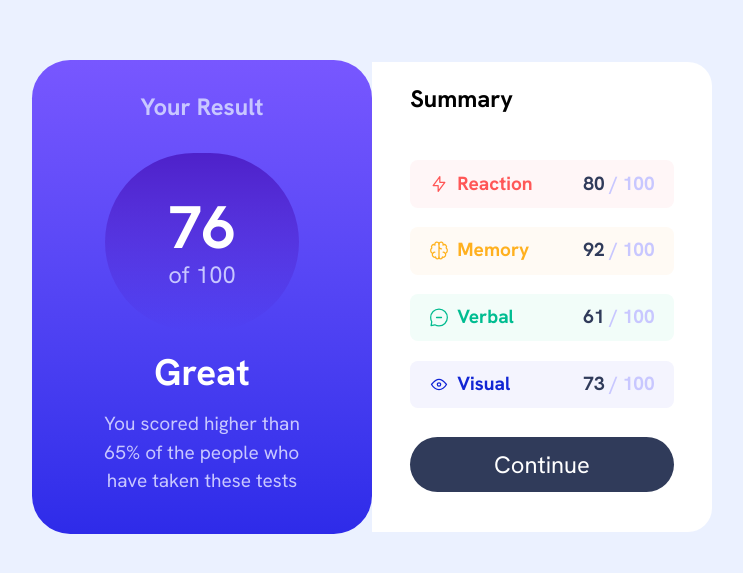
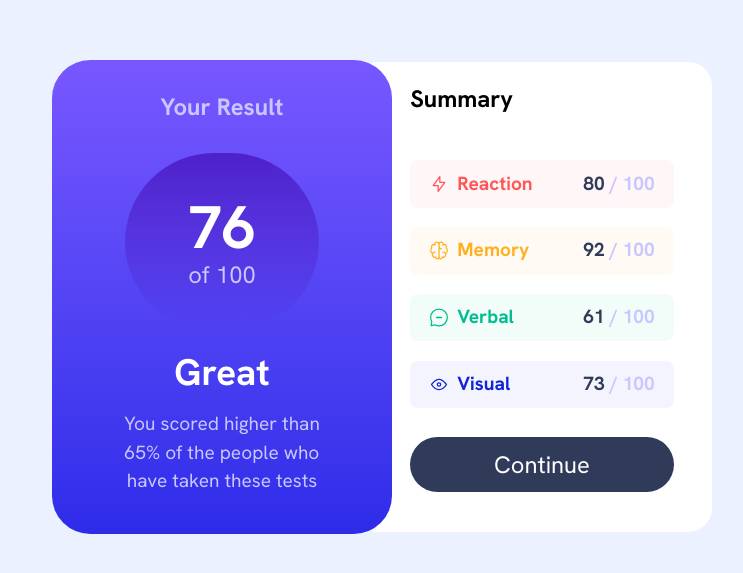
Before and after one commit to zesciati/result-summary-component-reguler, a website: page index.html in a window 1280 px wide. Shown: the part 103-676 px from the top of the page, without its empty margins (268-1011 px from the left). Drawn offline with Linux system fonts and the light colour scheme.

Commit message:
fix: desain stack pc

```diff
--- a/index.html
+++ b/index.html
@@ -16,9 +16,9 @@
 
 <body class="font-(family-name:--font-Hanken-Grotesk)  text-(length:--step-1) sm:bg-(--Pale-blue)">
 
-  <main class="sm:flex sm:flex-row sm:justify-center sm:items-center sm:min-h-screen ">
+  <main class="sm:flex sm:justify-center sm:items-center sm:min-h-screen ">
     <section
-      class="result bg-linear-to-b from-(--Light-slate-blue) to-(--Light-royal-blue) text-center text-(--white) rounded-b-(--space-l) px-(--space-xl) sm:rounded-t-(--space-l) sm:w-[300px] lg:w-[340px]">
+      class="result bg-linear-to-b from-(--Light-slate-blue) to-(--Light-royal-blue) text-center text-(--white) rounded-b-(--space-l) px-(--space-xl) sm:rounded-t-(--space-l) sm:w-[300px] lg:w-[340px]  sm:relative sm:left-5">
       <p class="py-(--space-m) text-(--Light-lavender) text-(length:--step-3) font-bold sm:text-(length:--step-1)">Your Result</p>
       <div
         class="circle pb-(--space-l) bg-linear-to-b from-(--Violet-blue) to-(--Persian-blue) rounded-full  mx-16 p-11 sm:mx-4 max-[321px]:mx-9 ">
@@ -30,7 +30,7 @@
         tests</p>
     </section>
 
-    <aside class="summary px-(--space-l) text-center sm:bg-(--white) sm:rounded-e-3xl sm:w-[300px] lg:w-[340px] ">
+    <aside class="summary px-(--space-l) text-center sm:bg-(--white) sm:rounded-e-3xl sm:w-[320px] lg:w-[340px]">
       <p class="font-bold py-(--space-s) text-left">Summary</p>
 
       <div class="info-summary sm:py-6">
```
Also changed, not shown: src/output.css, 1 other file.
